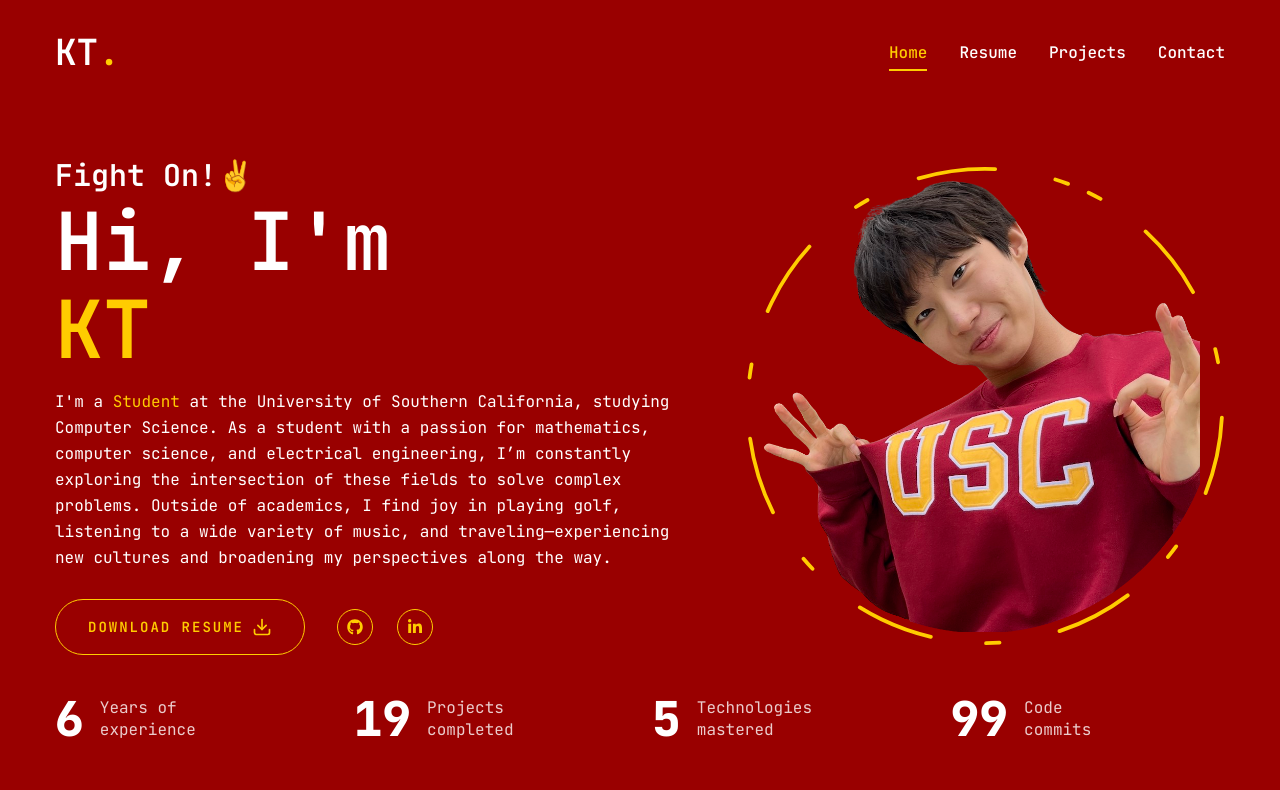
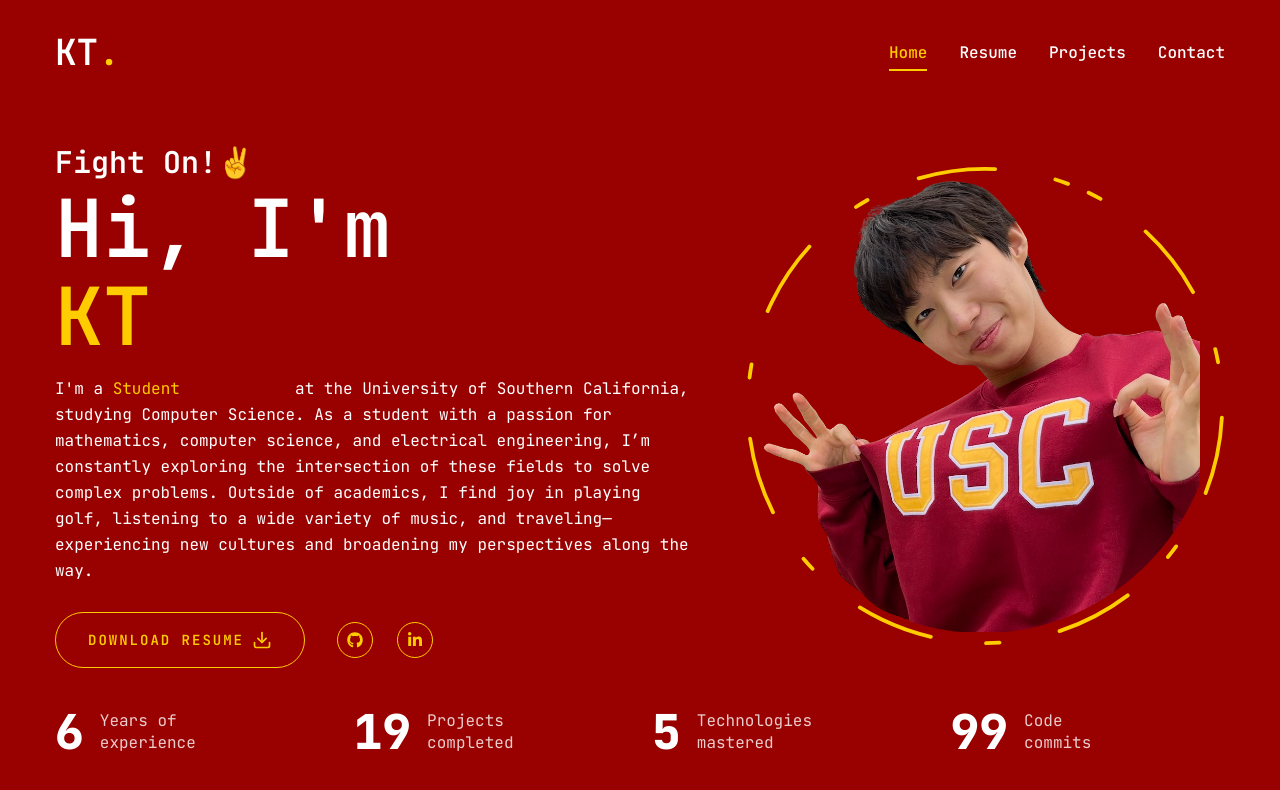
Before and after one commit to KyungTae0820/kt-portfolio, a Next.js app: page / in a window 1280 px wide. Shown: the top 790 px of the page. Built offline with nearby package versions, Linux system fonts and the light colour scheme.

Commit message:
Keep the home paragraph steady while the role word changes

```diff
--- a/app/page.jsx
+++ b/app/page.jsx
@@ -42,12 +42,19 @@
             </h1>
             <p className="max-w-[650px] mb-7 text-white leading-relaxed">
               I'm a{" "}
+              {/* A fixed-width slot as wide as the longest role, so the paragraph never reflows */}
+              <span className="inline-grid">
+                {roles.map((role) => (
+                  <span key={role} aria-hidden="true" className="invisible col-start-1 row-start-1 whitespace-nowrap">
+                    {role}
+                  </span>
+                ))}
                 {/* Local AnimatePresence so the role's exit animation never delays page navigation */}
                 <AnimatePresence mode="wait" initial={false}>
                   {showContent && (
                     <motion.span
                       key={roles[index]}
-                    className="text-accent"
+                      className="text-accent col-start-1 row-start-1 whitespace-nowrap"
                       initial={{ opacity: 0 }}
                       animate={{ opacity: 1 }}
                       exit={{ opacity: 0 }}
@@ -56,7 +63,8 @@
                       {roles[index]}
                     </motion.span>
                   )}
-              </AnimatePresence>{" "}
+                </AnimatePresence>
+              </span>{" "}
               at the University of Southern California, studying Computer Science. As a student with a
               passion for mathematics, computer science, and electrical engineering, I’m constantly exploring
               the intersection of these fields to solve complex problems. Outside of academics, I find joy in
```
Lines whose indentation alone changed are shown as unchanged.
